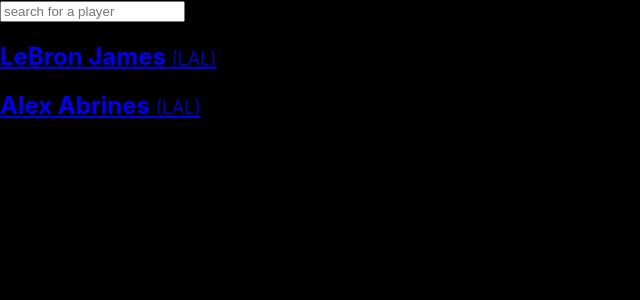
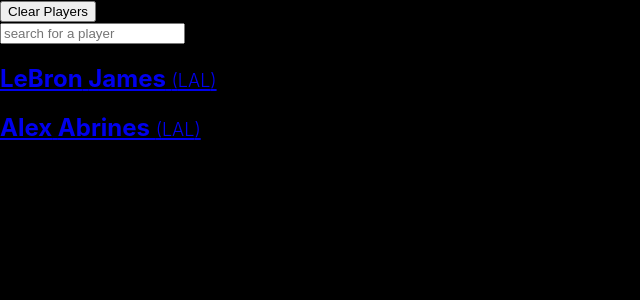
Before and after one commit to samorgan32/sei-proj-2-nba, a React (Create React App) app: page / in a window 1280 px wide. Shown: the top 300 px of the page, without its empty margins (0-640 px from the left). Built offline with nearby package versions, Linux system fonts and the light colour scheme.

Commit message:
clear player comparison on click added

```diff
--- a/src/App.js
+++ b/src/App.js
@@ -1,4 +1,4 @@
-import React, { useState } from 'react'
+import React, { useState, useEffect } from 'react'
 import { Route } from 'react-router-dom'
 import Search from './components/Search'
 import PlayerComparison from './components/PlayerComparison'
@@ -13,12 +13,27 @@
   const [players, setPlayers] = useState(data.data)
   const [activePlayers, setActivePlayers] = useState([])
 
+  let clearPlayers = () => {
+    setActivePlayers([])
+  }
+
+  useEffect(() => {
+
+  }, [])
+
   return (
+
     <div>
-      <Search players={players} setPlayers={setPlayers} activePlayers={activePlayers} setActivePlayers={setActivePlayers} />
-      <PlayerList players={players} setPlayers={setPlayers} activePlayers={activePlayers} setActivePlayers={setActivePlayers} />
-      <Route path="/player-comparison/" render={(routerProps) => <PlayerComparison activePlayers={activePlayers} setActivePlayers={setActivePlayers} match={routerProps.match} />} />
+      <div>
+        <button onClick={clearPlayers}>Clear Players</button>
+      </div>
+      <div>
+        <Search players={players} setPlayers={setPlayers} activePlayers={activePlayers} setActivePlayers={setActivePlayers} />
+        <PlayerList players={players} setPlayers={setPlayers} activePlayers={activePlayers} setActivePlayers={setActivePlayers} />
+        <Route path="/player-comparison/" render={(routerProps) => <PlayerComparison activePlayers={activePlayers} setActivePlayers={setActivePlayers} match={routerProps.match} />} />
+      </div>
     </div>
+
   );
 }
 
```
